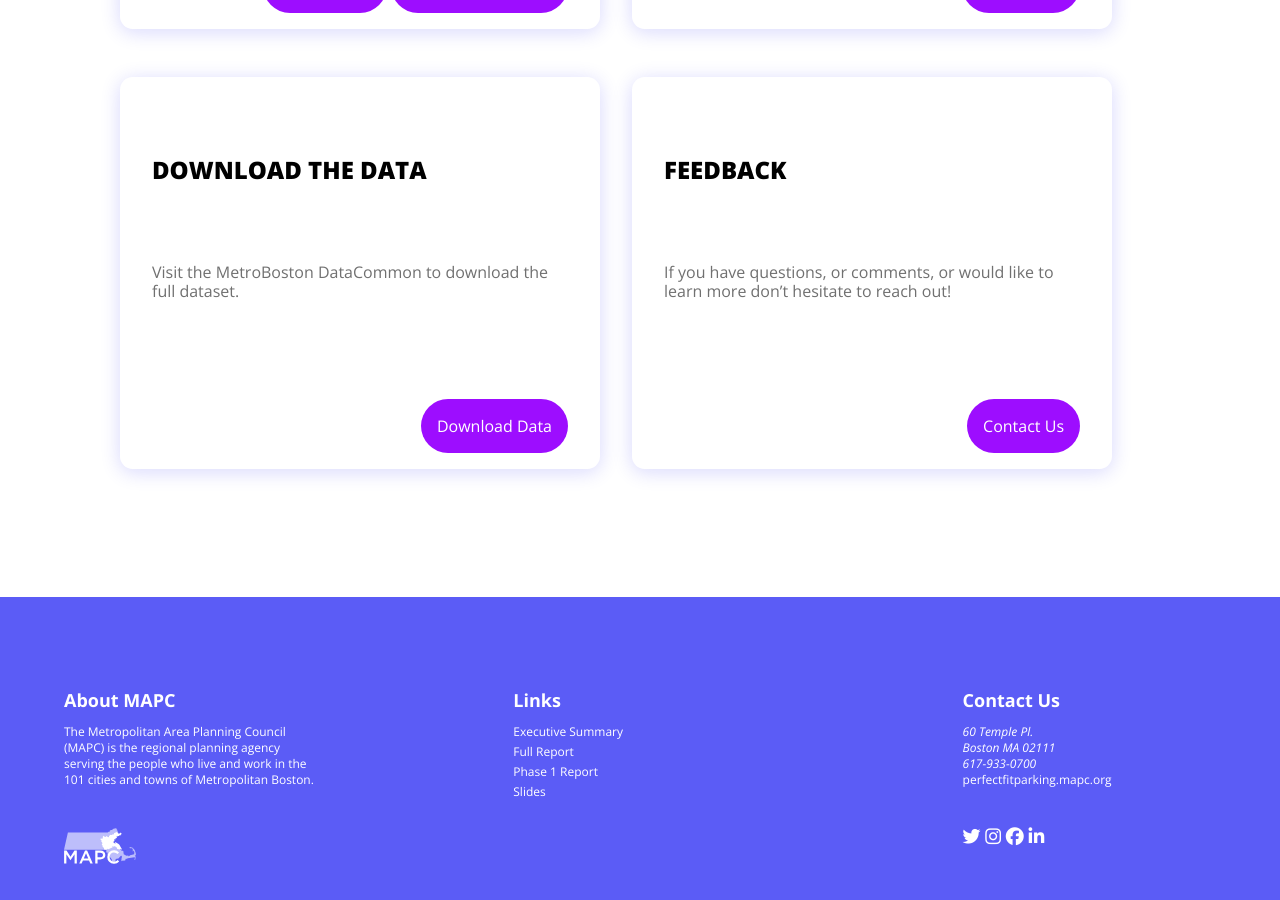
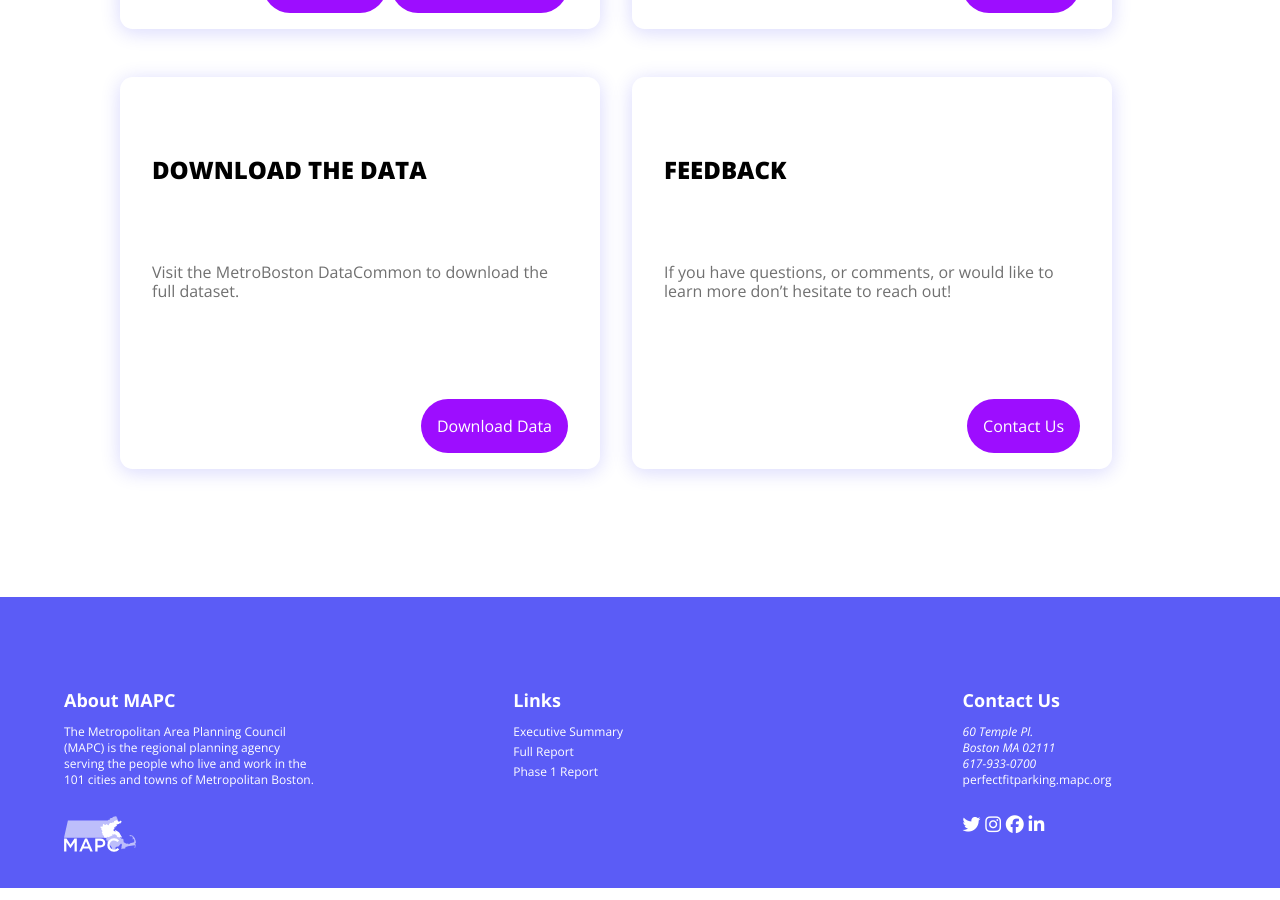
Before and after one commit to MAPC/perfect-fit-staging, a Jekyll site: the page built from index.html, in a window 1280 px wide and 900 px high, scrolled down 3329 px. Built offline with Jekyll 4.4.1, drawn with Linux system fonts in a browser that asks for light colours; nearby versions of some CDN libraries.

Commit message:
Launch Updates
* Delete slide link in footer
* Update contact email

```diff
--- a/_includes/footer.html
+++ b/_includes/footer.html
@@ -10,7 +10,6 @@
         <li class="footer__list-item"><a class="footer__link" href="./assets/documents/Perfect%20Fit%20Executive%20Summary.pdf">Executive Summary</a></li>
         <li class="footer__list-item"><a class="footer__link" href="./assets/documents/Final%20Perfect%20Fit%20Report.pdf">Full Report</a></li>
         <li class="footer__list-item"><a class="footer__link" href="./assets/documents/FINAL_Metro%20Boston%20Perfect%20Fit%20Parking%20Initiative%20Report_2-3-17.pdf">Phase 1 Report</a></li>
-        <li class="footer__list-item"><a class="footer__link" href="/">Slides</a></li>
       </ul>
     </div>
     <div class="footer__column">
--- a/index.html
+++ b/index.html
@@ -104,7 +104,7 @@
     <h2 class="action-box__title">Feedback</h2>
     <p class="action-box__text">If you have questions, or comments, or would like to learn more don’t hesitate to reach out!</p>
     <div class="action-box__right-align">
-      <a class="action-box__button" href="mailto:perfectfitparking@mapc.org">
+      <a class="action-box__button" href="mailto:khart@mapc.org">
         Contact Us
       </a>
     </div>
```
